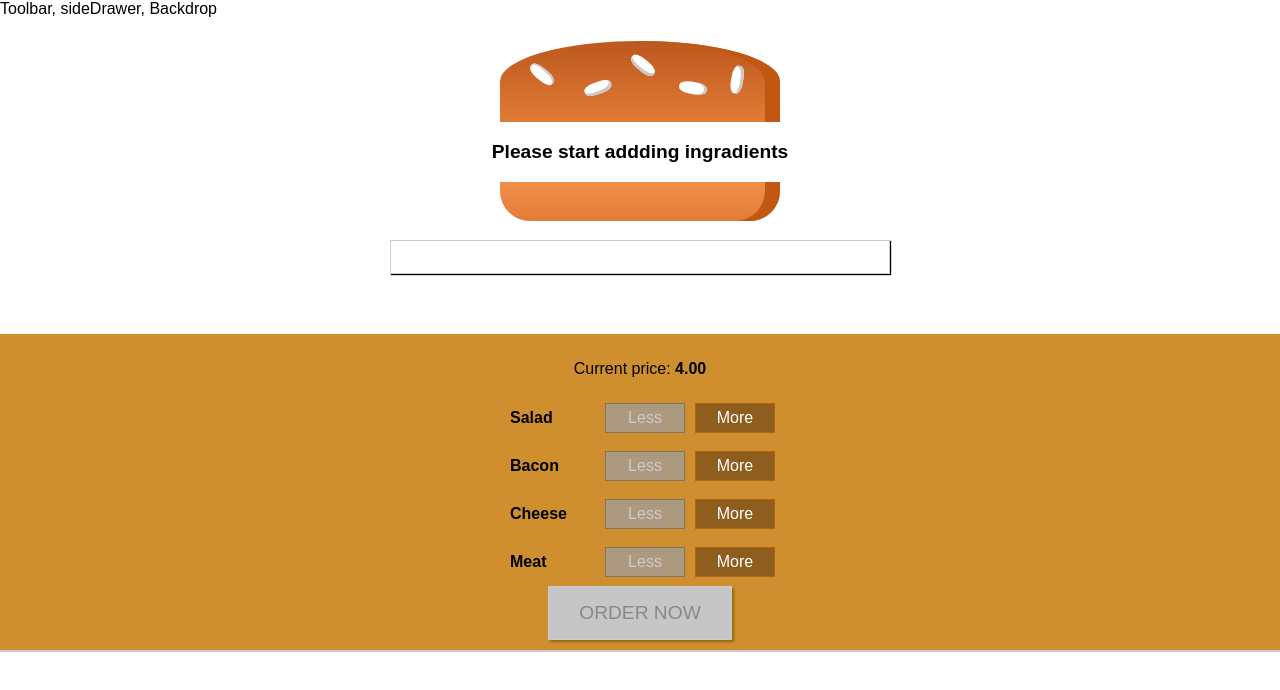
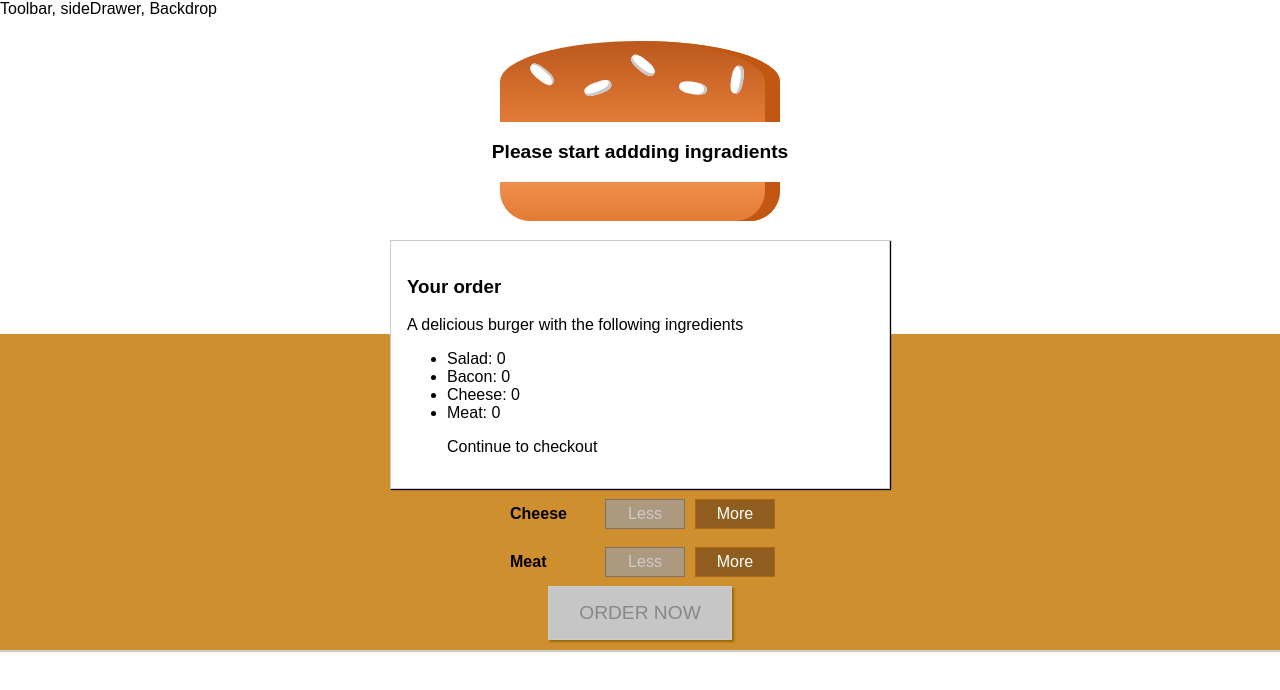
Before and after one commit to YakubuAmidu/SandwitchBuilder, a React (Create React App) app: page / in a window 1280 px wide. Shown: the top 690 px of the page. Built offline with nearby package versions, Linux system fonts and the light colour scheme.

Commit message:
Commiting changes

```diff
--- a/src/containers/BurgerBuilder/BurgerBuilder.js
+++ b/src/containers/BurgerBuilder/BurgerBuilder.js
@@ -74,7 +74,9 @@ class BurgerBuilder extends Component {
     }
     return (
       <Aux>
-       <Modal />
+       <Modal>
+         <OrderSummary ingredients={this.state.ingredients}/>
+       </Modal>
         <Burger ingredients={this.state.ingredients}/>
         <BuildControls
         ingredientAdded={this.addIngredientHandler}
```
Also changed, not shown: 1 other file (tests, documents, lock files or other folders).
